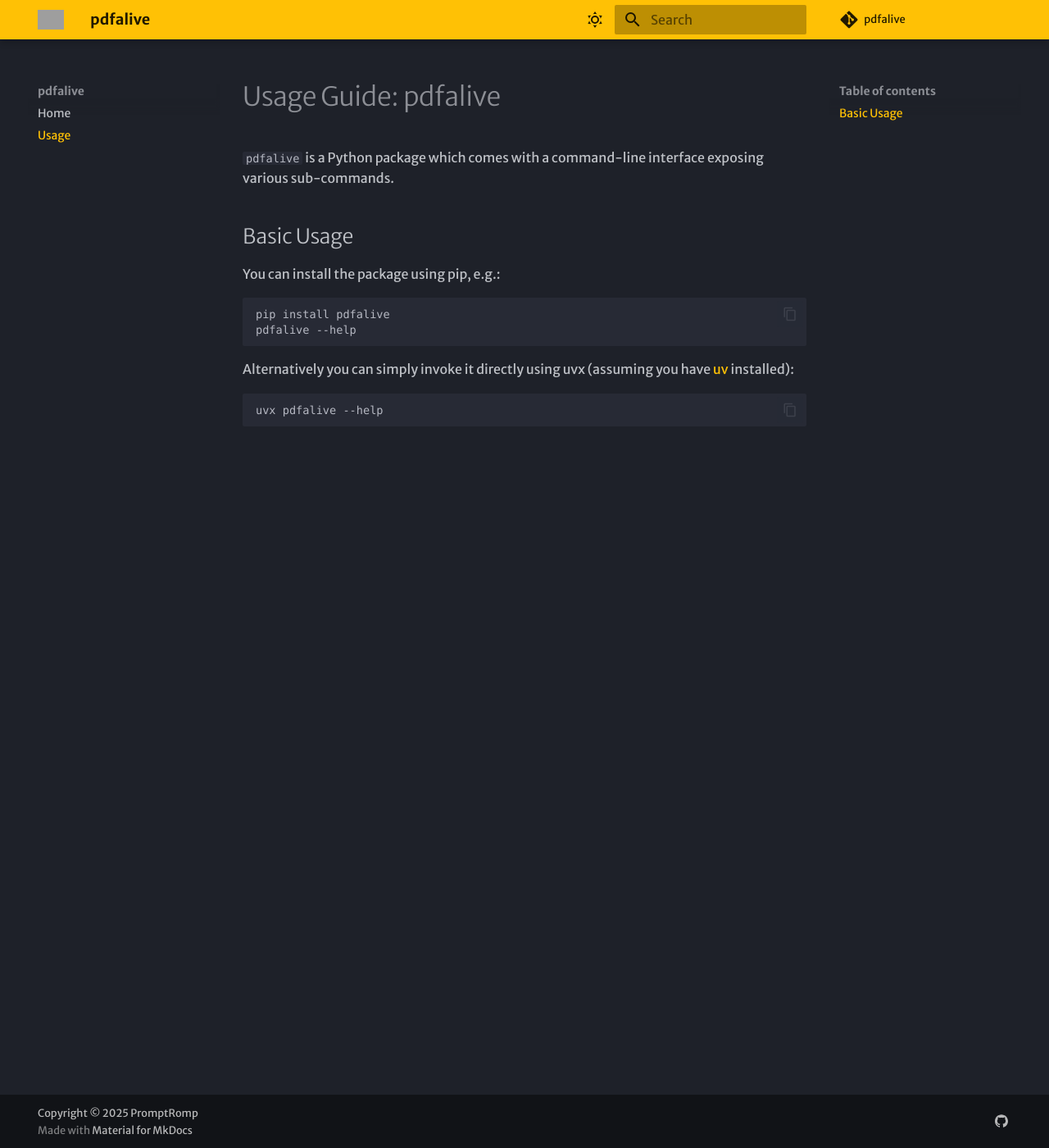
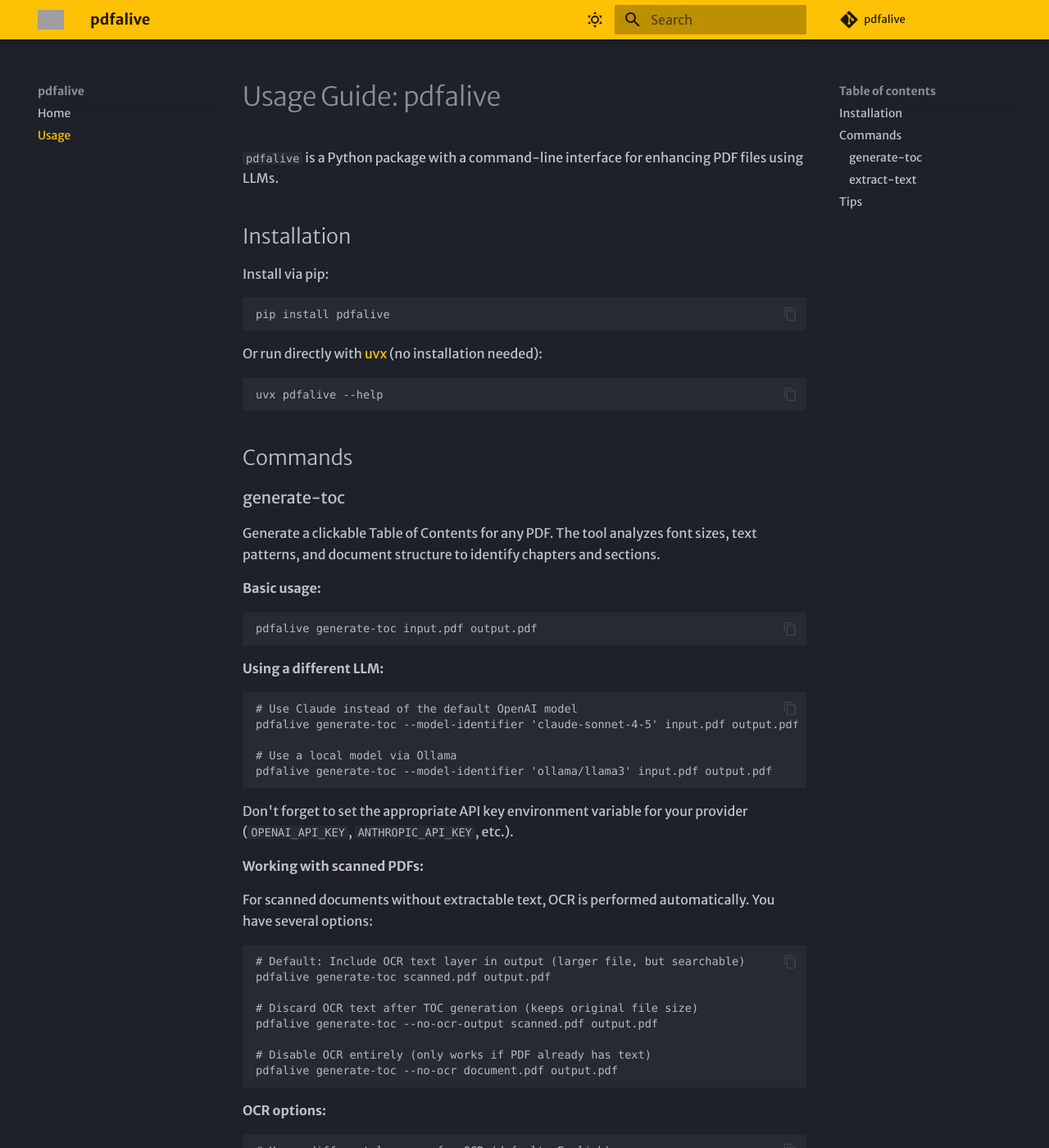
Before and after one commit to promptromp/pdfalive, an MkDocs documentation site: the page built from docs/usage.md, in a window 1280 px wide and 1400 px high. Shown: the whole window at 82% size. Built offline with MkDocs 1.6.1 and Material for MkDocs 9.7.7, drawn with Linux system fonts in a browser that asks for light colours; some web fonts are replaced; comment, search, counter and statistics services are not loaded; some of the changed text lies outside the part shown; grey boxes are pictures that could not be loaded.

Commit message:
update README.md and usage.md

```diff
--- a/docs/usage.md
+++ b/docs/usage.md
@@ -1,15 +1,88 @@
 # Usage Guide: pdfalive
 
-`pdfalive` is a Python package which comes with a command-line interface exposing various sub-commands.
+`pdfalive` is a Python package with a command-line interface for enhancing PDF files using LLMs.
 
 
-## Basic Usage
+## Installation
 
-You can install the package using pip, e.g.:
+Install via pip:
 
 	pip install pdfalive
-	pdfalive --help
 
-Alternatively you can simply invoke it directly using uvx (assuming you have [uv](https://docs.astral.sh/uv/) installed):
+Or run directly with [uvx](https://docs.astral.sh/uv/) (no installation needed):
 
 	uvx pdfalive --help
+
+
+## Commands
+
+### generate-toc
+
+Generate a clickable Table of Contents for any PDF. The tool analyzes font sizes, text patterns, and document structure to identify chapters and sections.
+
+**Basic usage:**
+
+	pdfalive generate-toc input.pdf output.pdf
+
+**Using a different LLM:**
+
+	# Use Claude instead of the default OpenAI model
+	pdfalive generate-toc --model-identifier 'claude-sonnet-4-5' input.pdf output.pdf
+
+	# Use a local model via Ollama
+	pdfalive generate-toc --model-identifier 'ollama/llama3' input.pdf output.pdf
+
+Don't forget to set the appropriate API key environment variable for your provider (`OPENAI_API_KEY`, `ANTHROPIC_API_KEY`, etc.).
+
+**Working with scanned PDFs:**
+
+For scanned documents without extractable text, OCR is performed automatically. You have several options:
+
+	# Default: Include OCR text layer in output (larger file, but searchable)
+	pdfalive generate-toc scanned.pdf output.pdf
+
+	# Discard OCR text after TOC generation (keeps original file size)
+	pdfalive generate-toc --no-ocr-output scanned.pdf output.pdf
+
+	# Disable OCR entirely (only works if PDF already has text)
+	pdfalive generate-toc --no-ocr document.pdf output.pdf
+
+**OCR options:**
+
+	# Use a different language for OCR (default: English)
+	pdfalive generate-toc --ocr-language deu german_document.pdf output.pdf
+
+	# Adjust OCR resolution (default: 300 DPI)
+	pdfalive generate-toc --ocr-dpi 150 input.pdf output.pdf
+
+**Other options:**
+
+	# Overwrite existing bookmarks
+	pdfalive generate-toc --force input.pdf output.pdf
+
+	# Adjust rate limiting delay between LLM calls
+	pdfalive generate-toc --request-delay 5 input.pdf output.pdf
+
+
+### extract-text
+
+Extract text from scanned PDFs using OCR, creating a searchable PDF with an embedded text layer.
+
+**Basic usage:**
+
+	pdfalive extract-text scanned.pdf searchable.pdf
+
+**Options:**
+
+	# Force OCR even if document already has text
+	pdfalive extract-text --force input.pdf output.pdf
+
+	# Use a different language
+	pdfalive extract-text --ocr-language fra french_document.pdf output.pdf
+
+
+## Tips
+
+- For large documents, the tool automatically batches LLM requests to stay within context limits
+- Rate limiting is built-in with automatic retry logic for API errors
+- Use `--help` on any command for a full list of options
```
Also changed, not shown: README.md (+23 -5 lines), 3 other files.
